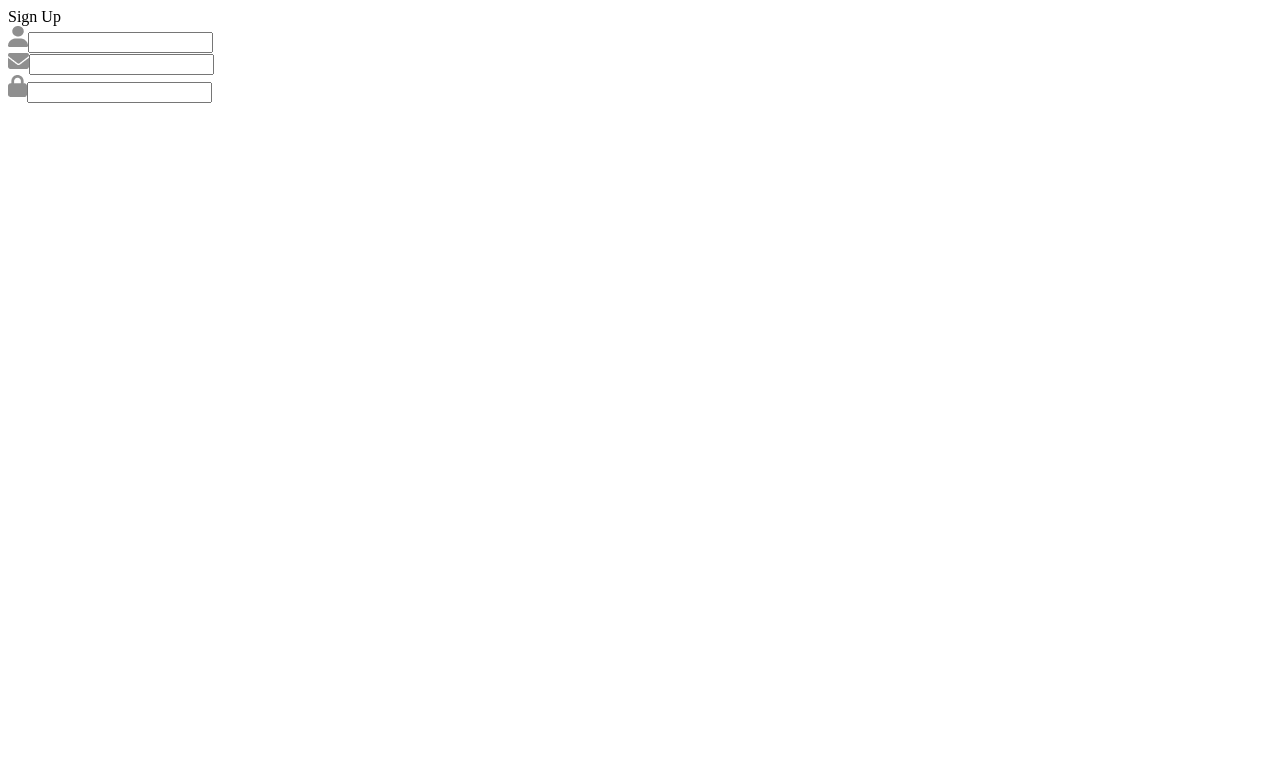
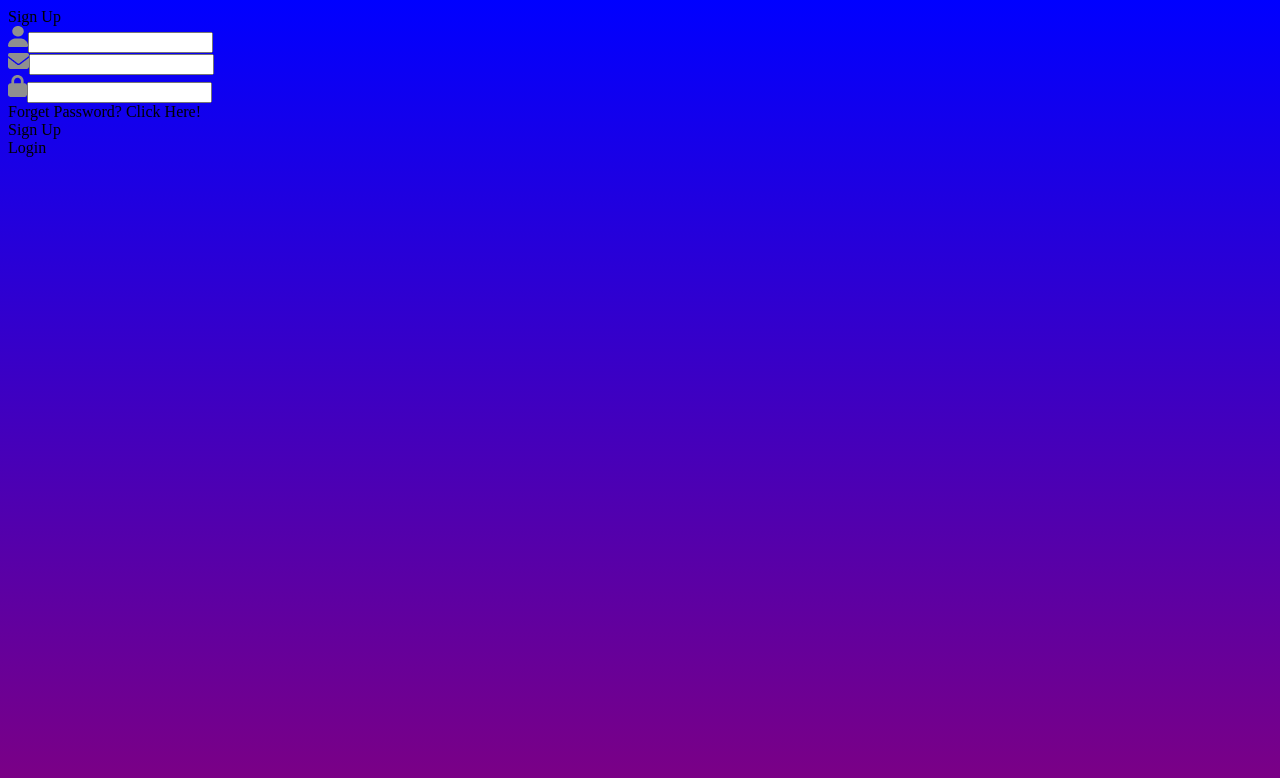
Before and after one commit to sushilthapaIT/React-JS-Projects, a React (Vite) app in the folder Form/: page / in a window 1280 px wide. Shown: the top 778 px of the page. Built offline with nearby package versions, Linux system fonts and the light colour scheme.

Commit message:
added css

```diff
--- a/Form/src/Components/LoginSignup/LoginSignup.jsx
+++ b/Form/src/Components/LoginSignup/LoginSignup.jsx
@@ -30,7 +30,11 @@ const LoginSignup = () => {
             </div>
         </div>
 
-
+        <div className="forget-password">Forget Password? <span>Click Here!</span></div>
+        <div className="submit-container">
+            <div className="submit"> Sign Up </div>
+            <div className="submit"> Login </div>
+        </div>
     </div>
   )
 }
--- a/Form/src/index.css
+++ b/Form/src/index.css
@@ -0,0 +1,4 @@
+body{
+    height: 100vh;
+    background: linear-gradient(blue, purple);
+}
```
